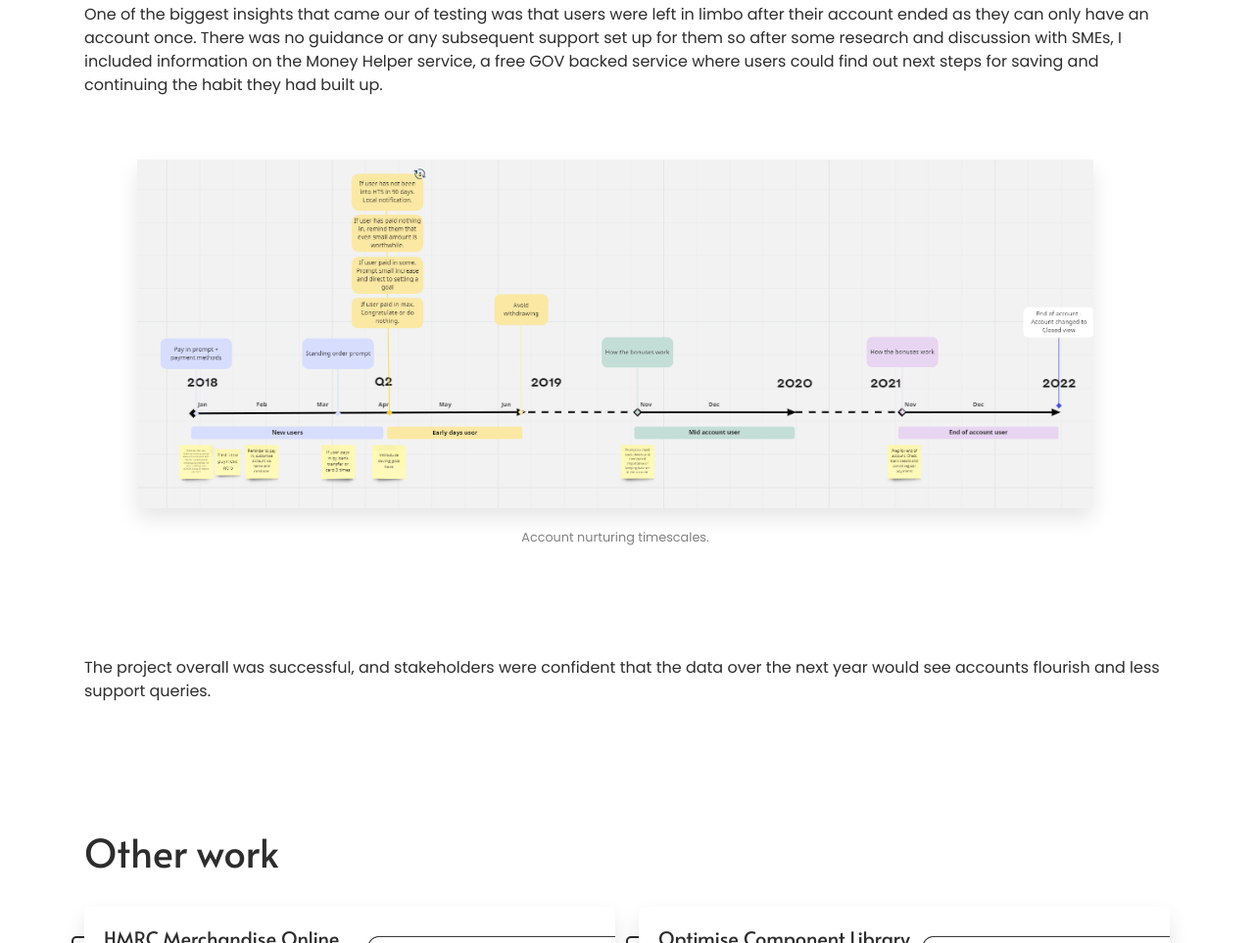
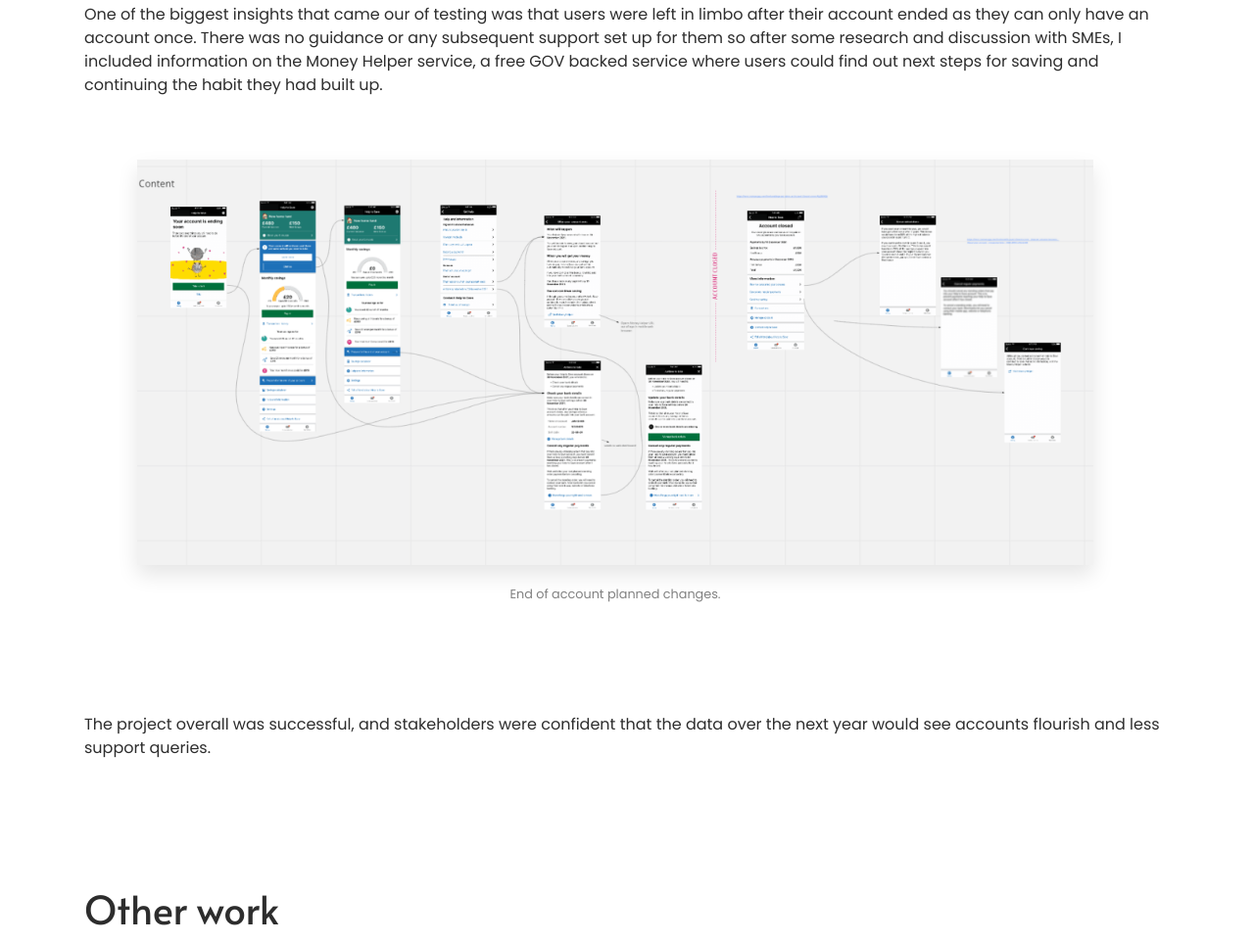
Before and after one commit to brjest85/simplythejest, a plain HTML site: page item-cap-hts.html in a window 1280 px wide. Shown: the part 3980-4943 px from the top of the page at 98% size. Drawn offline with nearby package versions, Linux system fonts and the light colour scheme; a script that the page names is missing.

Commit message:
Minor tweaks

```diff
--- a/item-cap-hts.html
+++ b/item-cap-hts.html
@@ -196,8 +196,8 @@
                 </div>
                 <div class="row">
                      <div class="col-12 port-image mt-5">
-                        <img src="images/portfolio/hts_nurture.png" class="port-image mx-auto d-block" border="0" alt="Account nurturing timescales.">
-                        <p>Account nurturing timescales.</p>
+                        <img src="images/portfolio/hts_end.png" class="port-image mx-auto d-block" border="0" alt="End of account planned changes.">
+                        <p>End of account planned changes.</p>
                    </div>
                 </div>
            </div>
```
Also changed, not shown: about.html (+2 -1 lines), images/portfolio/hts_end.png (added), 1 other file.
